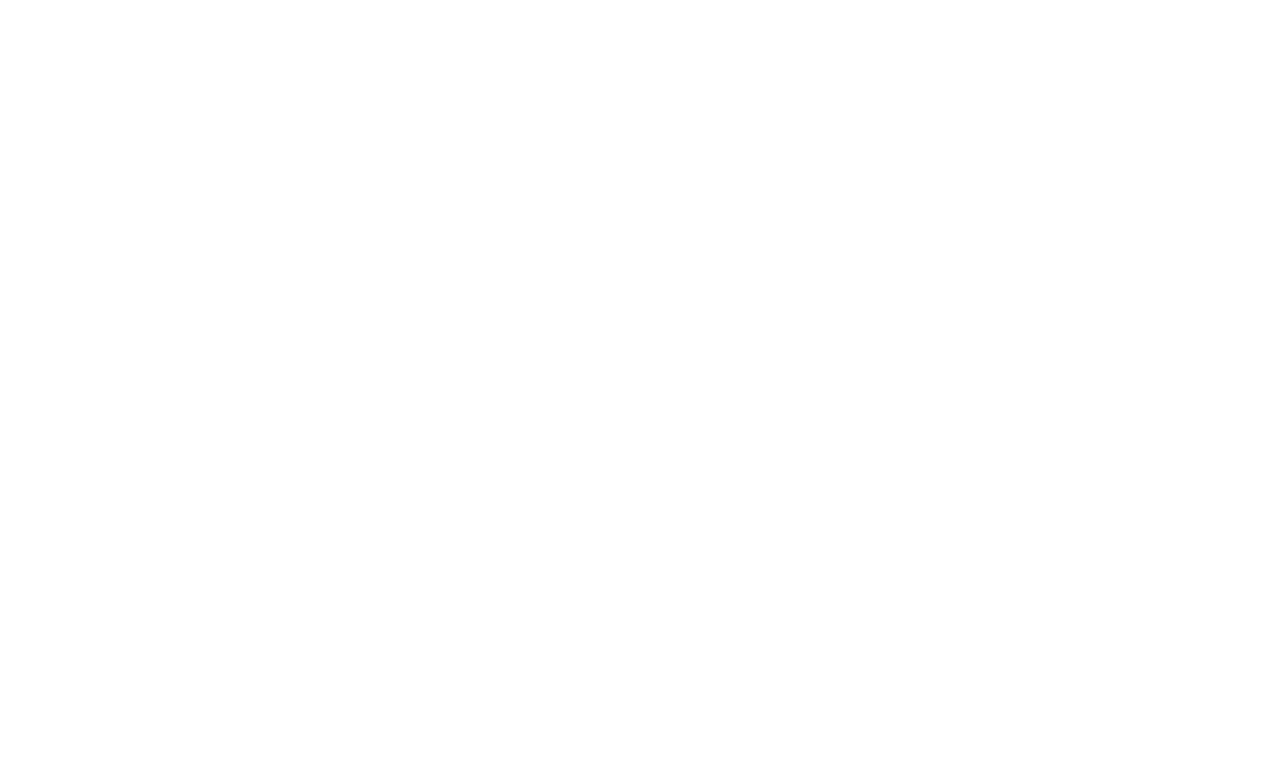
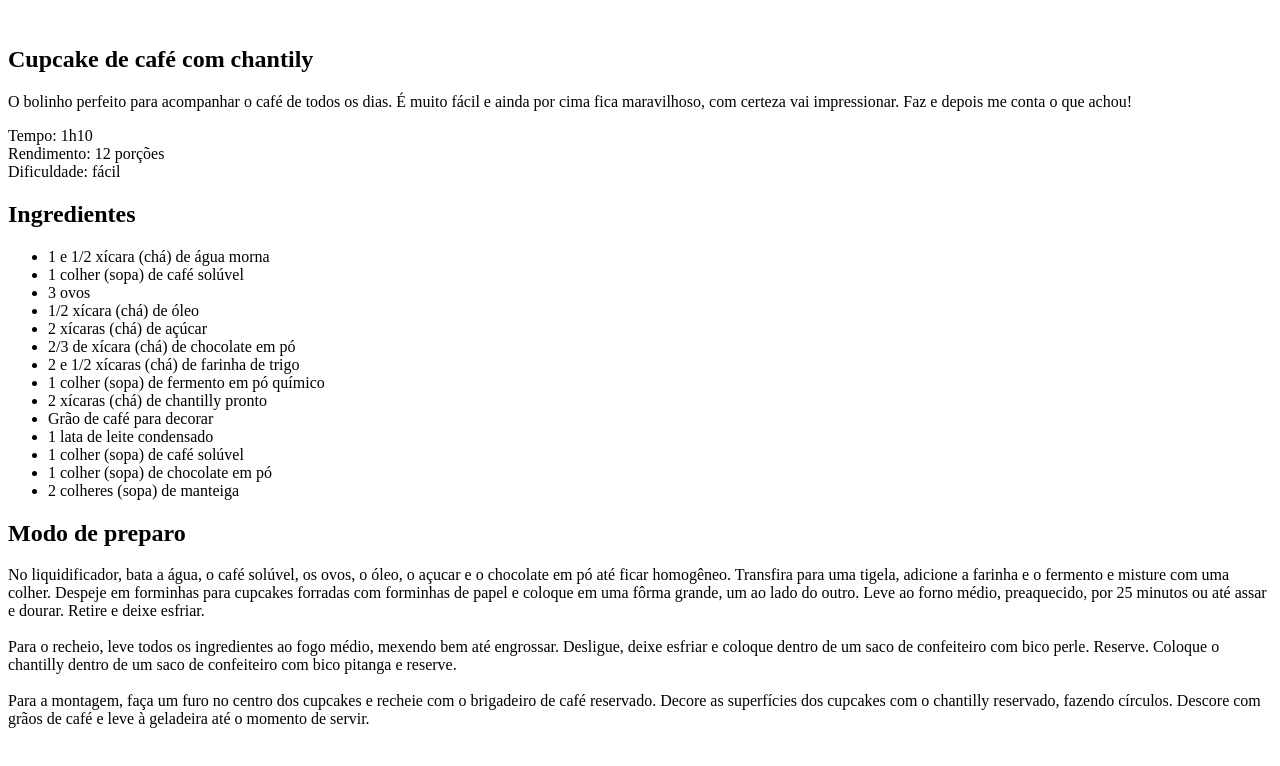
Before and after one commit to KwagFN/Projeto-01, a plain HTML site: page index.html in a window 1280 px wide. Drawn offline with Linux system fonts and the light colour scheme.

Commit message:
iniciando a estrutura HTML

```diff
--- a/index.html
+++ b/index.html
@@ -6,6 +6,50 @@
   <title>Página de Receita</title>
 </head>
 <body>
-
+  <div id="page">
+    <img src="" alt="">
+    <main>
+      <section id="about">
+        <h1>Cupcake de café com chantily</h1>
+        <p>
+          O bolinho perfeito para acompanhar o café de todos os dias. É muito fácil e ainda por cima fica maravilhoso, com certeza vai impressionar. Faz e depois me conta o que achou!
+        </p>
+        <p>
+          Tempo: 1h10 <br>
+          Rendimento: 12 porções <br>
+          Dificuldade: fácil
+        </p>
+      </section>
+      <section id="ingredients">
+        <h2>Ingredientes</h2>
+        <ul>
+          <li>1 e 1/2 xícara (chá) de água morna</li>
+          <li>1 colher (sopa) de café solúvel</li>
+          <li>3 ovos</li>
+          <li>1/2 xícara (chá) de óleo</li>
+          <li>2 xícaras (chá) de açúcar</li>
+          <li>2/3 de xícara (chá) de chocolate em pó</li>
+          <li>2 e 1/2 xícaras (chá) de farinha de trigo</li>
+          <li>1 colher (sopa) de fermento em pó químico</li>
+          <li>2 xícaras (chá) de chantilly pronto</li>
+          <li>Grão de café para decorar</li>
+          <li>1 lata de leite condensado</li>
+          <li>1 colher (sopa) de café solúvel</li>
+          <li>1 colher (sopa) de chocolate em pó</li>
+          <li>2 colheres (sopa) de manteiga</li>
+        </ul>
+      </section>
+      <section id="preparation">
+        <h2>Modo de preparo</h2>
+        <p>
+          No liquidificador, bata a água, o café solúvel, os ovos, o óleo, o açucar e o chocolate em pó até ficar homogêneo. Transfira para uma tigela, adicione a farinha e o fermento e misture com uma colher. Despeje em forminhas para cupcakes forradas com forminhas de papel e coloque em uma fôrma grande, um ao lado do outro. Leve ao forno médio, preaquecido, por 25 minutos ou até assar e dourar. Retire e deixe esfriar.
+          <br><br>
+          Para o recheio, leve todos os ingredientes ao fogo médio, mexendo bem até engrossar. Desligue, deixe esfriar e coloque dentro de um saco de confeiteiro com bico perle. Reserve. Coloque o chantilly dentro de um saco de confeiteiro com bico pitanga e reserve.
+          <br><br>
+          Para a montagem, faça um furo no centro dos cupcakes e recheie com o brigadeiro de café reservado. Decore as superfícies dos cupcakes com o chantilly reservado, fazendo círculos. Descore com grãos de café e leve à geladeira até o momento de servir.
+        </p>
+      </section>
+    </main>
+  </div>
 </body>
 </html>
```
